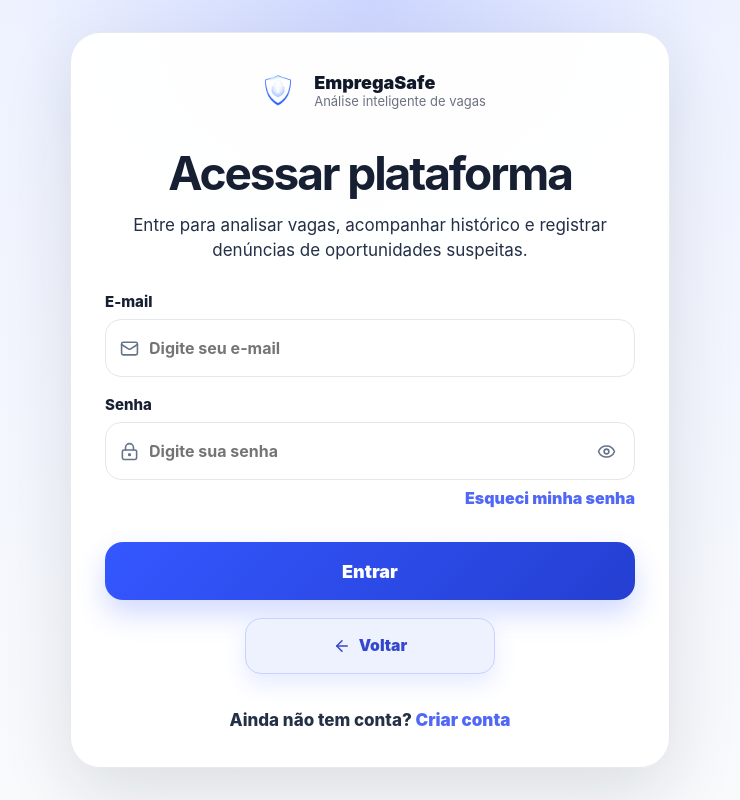
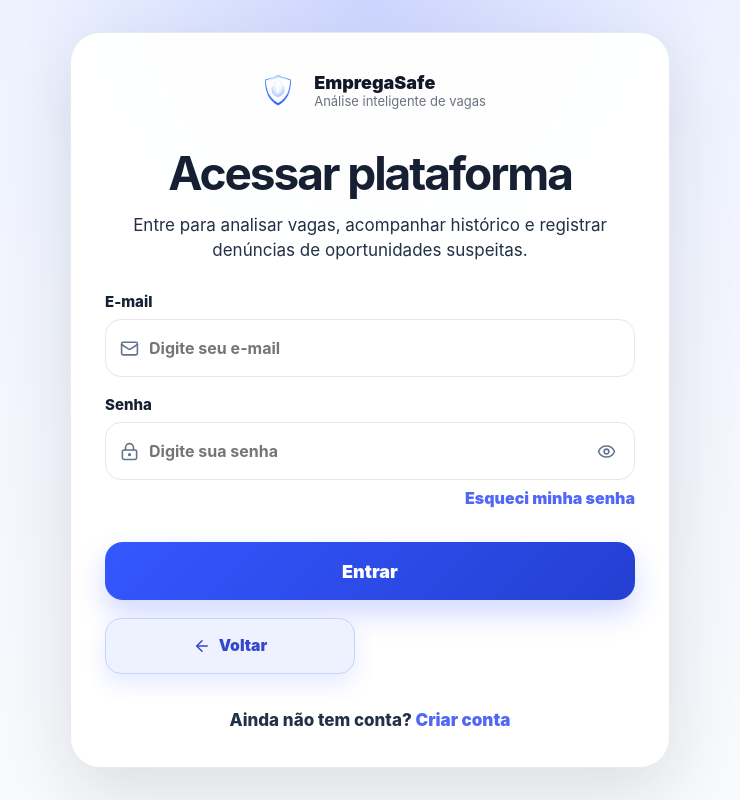
Before and after one commit to Riclacper/emprega-safe-react-node, a React (Vite) app in the folder frontend/: page /login in a window 1280 px wide. Shown: the whole page, without its empty margins (270-1010 px from the left). Built offline with nearby package versions, Linux system fonts and the light colour scheme; no server answers.

Commit message:
Ajusta largura dos botoes voltar de autenticacao

```diff
--- a/frontend/src/styles/global.css
+++ b/frontend/src/styles/global.css
@@ -2198,9 +2198,7 @@ td .risk-badge,
 
 .auth-back-button {
   width: 100%;
-  max-width: 250px;
   min-height: 56px;
-  justify-self: center;
   display: inline-flex;
   align-items: center;
   justify-content: center;
```
